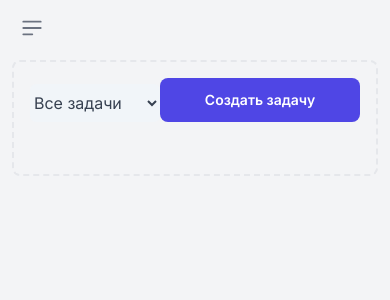
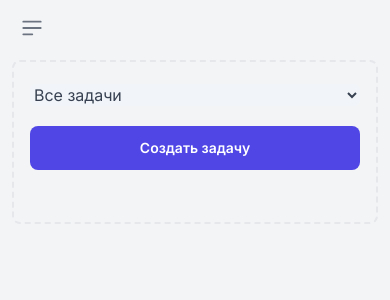
Before and after one commit to ArtyomVolkov1/dashboard_job, a React (Vite) app: page /todo in a window 390 px wide. Shown: the top 300 px of the page. Built offline with nearby package versions, Linux system fonts and the light colour scheme.

Commit message:
Fix bugs

```diff
--- a/src/components/Tasks/Tasks.tsx
+++ b/src/components/Tasks/Tasks.tsx
@@ -18,7 +18,7 @@ const Tasks = () => {
   };
   return (
     <>
-      <div className="flex justify-between mb-5">
+      <div className="flex flex-col md:flex-row justify-between gap-5 mb-5">
         <TaskFilter getTaskFilterValue={getTaskFilterValue} />
         <button className="inline-block w-full rounded-lg bg-indigo-600 hover:bg-indigo-700 px-5 py-3 text-center text-sm font-semibold text-white sm:w-auto" onClick={handleAddTask}>Создать задачу</button>
       </div>
```
